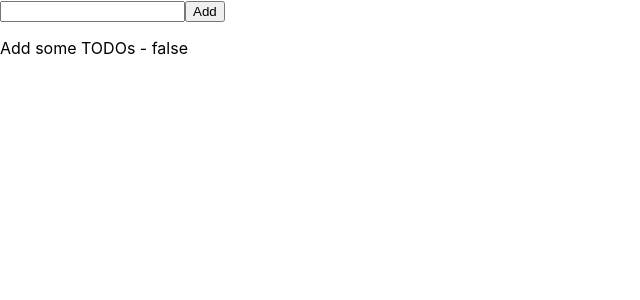
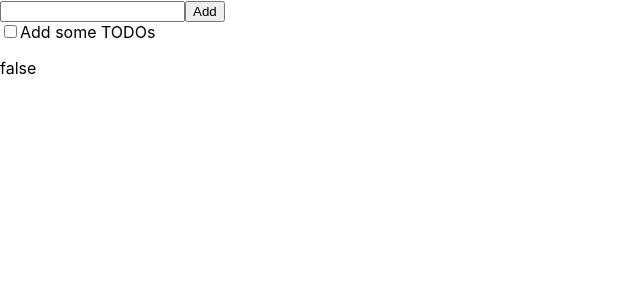
Before and after one commit to michaeltelford/todo, a React (Create React App) app: page / in a window 1280 px wide. Shown: the top 300 px of the page, without its empty margins (0-640 px from the left). Built offline with nearby package versions, Linux system fonts and the light colour scheme.

Commit message:
Added the Checkbox component

```diff
--- a/src/Add.js
+++ b/src/Add.js
@@ -22,9 +22,9 @@ class Add extends React.Component {
       name: nameInput.value,
       done: false,
     };
-    nameInput.value = '';
 
     this.props.callback(newTodo);
+    nameInput.value = '';
   }
 }
 
--- a/src/App.js
+++ b/src/App.js
@@ -1,5 +1,6 @@
 import React from 'react';
 import Add from './Add';
+import Checkbox from './Checkbox';
 import './App.css';
 
 class App extends React.Component {
@@ -21,7 +22,13 @@ class App extends React.Component {
       <>
         <Add callback={this.addTodo} />
         {this.state.todos.map(todo => {
-          return <p>{todo.name} - {todo.done ? 'true' : 'false'}</p>
+          return (
+            <>
+              <Checkbox name={todo.name} checked={todo.done} callback={this.toggleTodo} />
+              <p>{todo.done ? 'true' : 'false'}</p>
+              <br />
+            </>
+          )
         })}
       </>
     );
--- /dev/null
+++ b/src/Checkbox.js
@@ -0,0 +1,29 @@
+import React from 'react';
+
+class Checkbox extends React.Component {
+  constructor(props) {
+    super(props);
+  }
+
+  render() {
+    return (
+      <>
+        <input type='checkbox' name={this.props.name} value={this.props.name}
+          onClick={this.clickHandler} checked={this.props.checked} />
+        <label for={this.props.name}>{this.props.name}</label>
+      </>
+    );
+  }
+
+  clickHandler = evt => {
+    const el = evt.target;
+    const updatedTodo = {
+      name: el.name,
+      done: el.checked,
+    };
+
+    this.props.callback(updatedTodo);
+  }
+}
+
+export default Checkbox;
```
